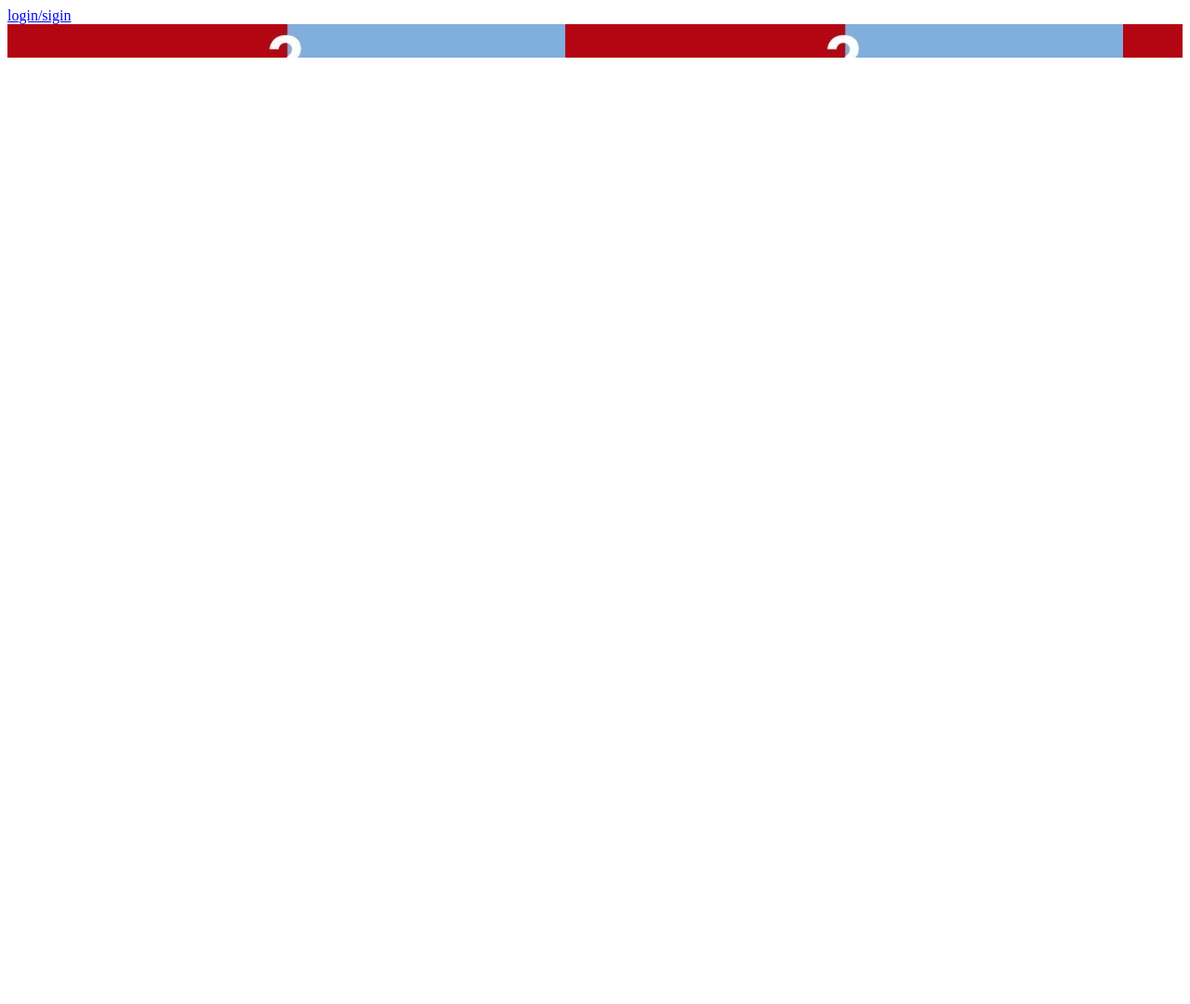
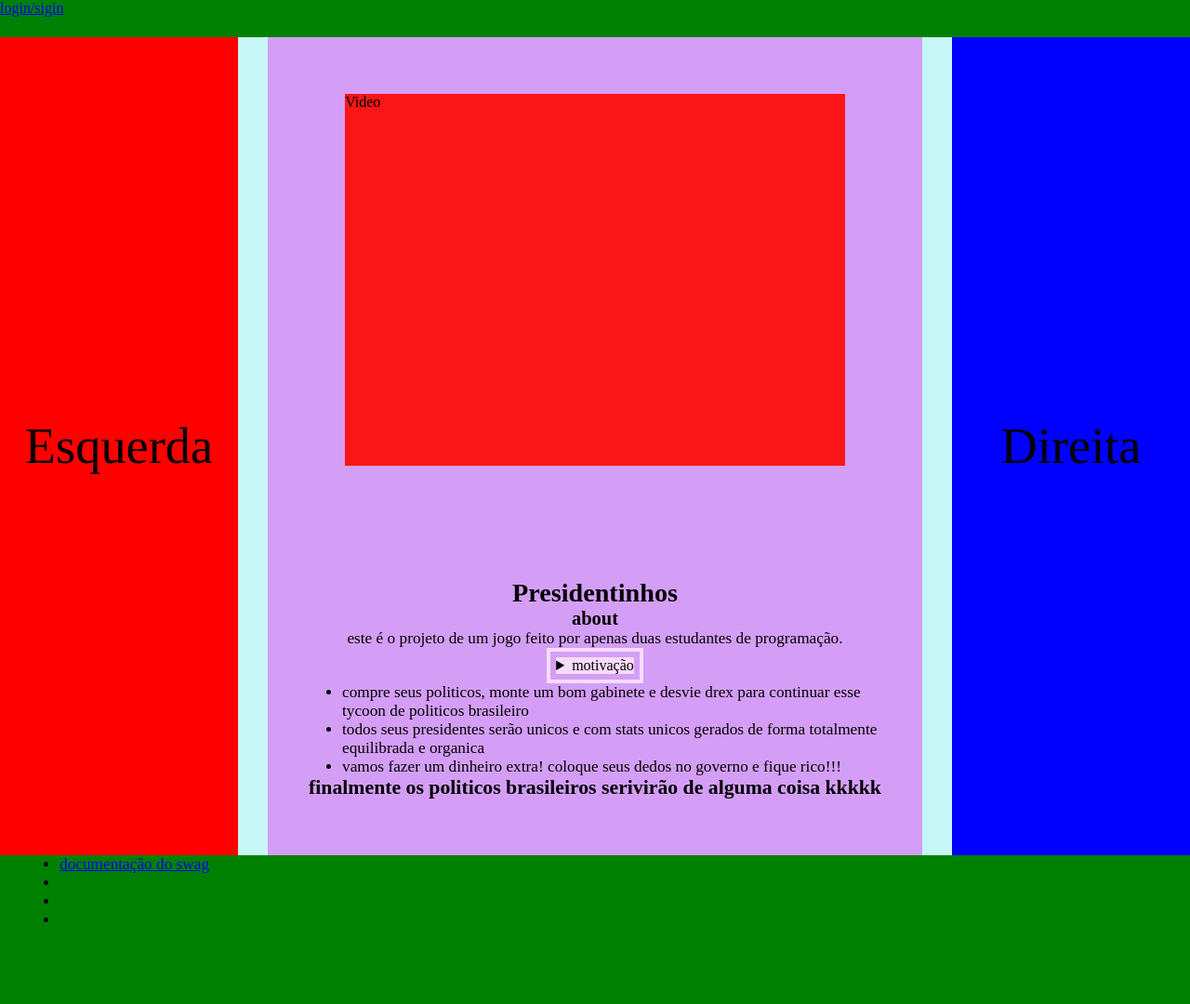
Before and after one commit to Lunna-devsec/pridente, a FastAPI app: page / in a window 1280 px wide. Shown: the whole page at 93% size. Before the commit the page ends 62 px from the top, so only its background shows below. Run offline with FastAPI, Linux system fonts and the light colour scheme; parts of the project's set-up code (start-up, migrations or seed data) failed here and were passed over.

Commit message:
criei o start

```diff
--- a/templates/main.html
+++ b/templates/main.html
@@ -5,8 +5,29 @@
     <meta name="viewport" content="width=device-width, initial-scale=1.0">
     <title>funcionou</title>
 
+    <style>
+        * {
+            padding: 0px;
+            margin: 0px;
+        }
+        header {
+            height: 8vh;
+            width: 100%;
+            background-color: green;
+        }
+        main {
+            background-color: rgb(200, 247, 247);
+            height: 86vh;
+            width: 100%;
+        }
+        footer {
+            background-color: green;
+            height: 20vh;
+            width: 100%;
+        }
+    </style>
+    {% block css_start %} {% endblock %}
 
-    {% block cssstart %} {% endblock %}
 </head>
 <body>
     {% block home %}{% endblock %}
--- a/templates/start.html
+++ b/templates/start.html
@@ -1,27 +1,130 @@
 {% extends 'main.html' %}
 
-{% block cssstart %}
-<style>
-    main{
-        background-image: url("esquerda-e-direita.jpg") !important
-    }
-</style>
-{%endblock %}
+{% block css_start %}
+
+
+    <style>
+        p, li{
+            font-size: 1.35vw;
+        }
+        h3 {
+            font-size: 2.2vw;
+        }
+        h4 {
+            font-size: 1.6vw;
+        }
+        #esquerda {
+            background-color: red;
+        }
+
+        #direita {
+            background-color: blue;
+        }
+
+        main section {
+            background-color: rgba(224, 64, 245, 0.486);
+            height: 100%;
+            width: 20vw;
+            display: flex;
+            align-items: center;
+            justify-content: center;
+        }
+
+        .center{
+            display: flex;
+            flex-direction: column;
+            justify-content: space-around;
+            width: 55vw;
+            width: calc(55vw - (16px*2));
+            padding-left: 16px;
+            padding-right: 16px;
+        }
+
+        main #direita p , main #esquerda p{
+            font-size: calc(2vh + 3vw);
+        }
+        main{
+            display: flex;
+            justify-content: space-between;
+            align-items: center;
+            height: 110vh;
+
+        }
+        .content{
+            height: auto;
+            display: flex;
+            flex-direction: column;
+            justify-content: space-around;
+            align-items: center;
+        }
+        #video{
+            width: 80%;
+            height: 50vh;
+            background-color: rgb(250, 22, 22);
+        }
+        header.start{
+            height: 5vh;
+        }
+        details{
+            border: 4px rgb(247, 219, 250) solid;
+            padding: 6px;
+        }
+        summary {
+            background-color: rgb(247, 219, 250);
+
+        }
+        ul {
+            margin-left: 5vw;
+        }
+
+    </style>
+
+{% endblock %}
+
 
 {% block start %}
 
-<header>
+<header class="start">
     <section id="login">
         <a href="login.html">login/sigin</a>
     </section>
 </header>
 <main>
-    <img src="" alt="">
+
+    <section id="esquerda">
+        <p>Esquerda</p>
+    </section>
+
     <section class="center">
-        <div id="video"></div>
-        <article class="content"></article>
+        <div id="video">
+            Video
+        </div>
+        <article class="content">
+            <h3>Presidentinhos</h3>
+            <h4>about</h4>
+            <p>este é o projeto de um jogo feito por apenas duas estudantes de programação.</p>
+            <details>
+                <summary>motivação</summary>
+                <p>quando pensamos na politica do brasil podemos perceber que existe
+                    um grupo grande de pessoas que considera os politicos como bichinhos de estimação, você nunca
+                    deve criticar seu politico, apontar os erros, falhas e crimes ou questionar sua orientação politica e ideologia
+                    então pensando nisso criamos esse jogo como uma satira e tambem uma interação diferente com seus politicos favoritinhos
+                </p>
+            </details>
+            <ul>
+                <li>compre seus politicos, monte um bom gabinete e desvie drex para continuar esse tycoon de politicos brasileiro</li>
+                <li>todos seus presidentes serão unicos e com stats unicos gerados de forma totalmente equilibrada e organica</li>
+                <li>vamos fazer um dinheiro extra! coloque seus dedos no governo e fique rico!!!</li>
+            </ul>
+            <p style="font-size: 1.7vw; font-weight: bolder;">finalmente os politicos brasileiros serivirão de alguma coisa kkkkk</p>
+        </article>
     </section>
-    <img src="" alt="">
+
+    <section id="direita">
+        <p>Direita</p>
+    </section>
 </main>
 
+{% include "footer.html" %}
+
 {% endblock %}
```
